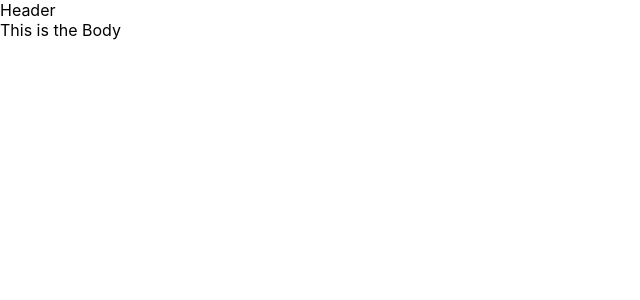
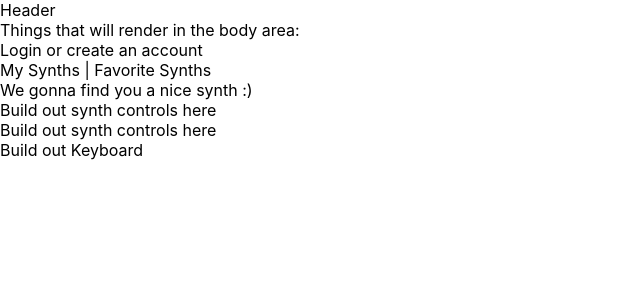
Before and after one commit to Drewisatlas/mixsynth-front, a React (Create React App) app: page / in a window 1280 px wide. Shown: the top 300 px of the page, without its empty margins (0-640 px from the left). Built offline with nearby package versions, Linux system fonts and the light colour scheme.

Commit message:
built out a basic skeleton of containers and components

```diff
--- a/src/App.js
+++ b/src/App.js
@@ -1,5 +1,4 @@
 import React, { Component } from 'react';
-import logo from './logo.svg';
 import './App.css';
 import HeaderContainer from './containers/HeaderContainer.js';
 import BodyContainer from './containers/BodyContainer.js';
--- /dev/null
+++ b/src/components/KeyboardComponent.js
@@ -0,0 +1,14 @@
+import React from 'react';
+
+class KeyboardComponent extends React.Component {
+
+  render (){
+    return (
+      <div>
+        Build out Keyboard
+      </div>
+    )
+  }
+}
+
+export default KeyboardComponent
--- /dev/null
+++ b/src/components/SynthComponent.js
@@ -0,0 +1,14 @@
+import React from 'react';
+
+class SynthComponent extends React.Component {
+
+  render (){
+    return (
+      <div>
+        Build out synth controls here
+      </div>
+    )
+  }
+}
+
+export default SynthComponent
--- a/src/containers/BodyContainer.js
+++ b/src/containers/BodyContainer.js
@@ -1,11 +1,19 @@
 import React from 'react';
+import LoginContainer from './LoginContainer.js';
+import SynthListsContainer from './SynthListsContainer.js';
+import SearchContainer from './SearchContainer.js';
+import SynthContainer from './SynthContainer.js';
 
 class BodyContainer extends React.Component {
 
   render (){
     return (
       <div>
-        This is the Body
+      Things that will render in the body area:
+        <LoginContainer />
+        <SynthListsContainer />
+        <SearchContainer />
+        <SynthContainer />
       </div>
     )
   }
--- /dev/null
+++ b/src/containers/LoginContainer.js
@@ -0,0 +1,14 @@
+import React from 'react';
+
+class LoginContainer extends React.Component {
+
+  render (){
+    return (
+      <div>
+        Login or create an account
+      </div>
+    )
+  }
+}
+
+export default LoginContainer
--- /dev/null
+++ b/src/containers/SearchContainer.js
@@ -0,0 +1,14 @@
+import React from 'react';
+
+class SearchContainer extends React.Component {
+
+  render (){
+    return (
+      <div>
+        We gonna find you a nice synth :)
+      </div>
+    )
+  }
+}
+
+export default SearchContainer
--- /dev/null
+++ b/src/containers/SynthContainer.js
@@ -0,0 +1,18 @@
+import React from 'react';
+import SynthComponent from '../components/SynthComponent.js';
+import KeyboardComponent from '../components/KeyboardComponent.js';
+
+class SynthContainer extends React.Component {
+
+  render (){
+    return (
+      <div>
+        <SynthComponent />
+        <SynthComponent />
+        <KeyboardComponent />
+      </div>
+    )
+  }
+}
+
+export default SynthContainer
--- /dev/null
+++ b/src/containers/SynthListsContainer.js
@@ -0,0 +1,14 @@
+import React from 'react';
+
+class SynthListsContainer extends React.Component {
+
+  render (){
+    return (
+      <div>
+        My Synths                 | Favorite Synths
+      </div>
+    )
+  }
+}
+
+export default SynthListsContainer
```
Also changed, not shown: 1 other file (tests, documents, lock files or other folders).
